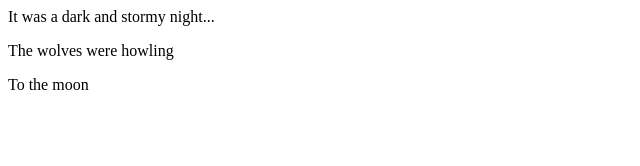
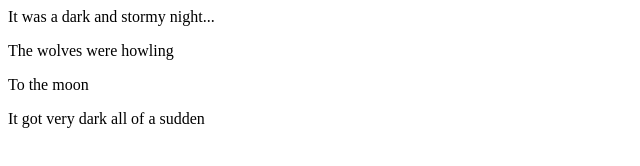
Before and after one commit to imjose1/fireside-story, a plain HTML site: page index.html in a window 1280 px wide. Shown: the whole page, without its empty margins (0-640 px from the left). Drawn offline with Linux system fonts and the light colour scheme.

Commit message:
added 4th line

```diff
--- a/index.html
+++ b/index.html
@@ -3,5 +3,6 @@
     <p>It was a dark and stormy night...</p>
   <p>The wolves were howling</p>
   <p>To the moon</p>
+  <p>It got very dark all of a sudden</p>
   </body>
 </html>
```
